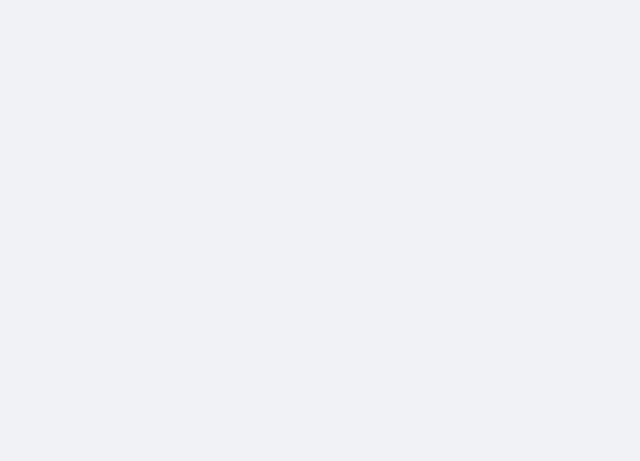
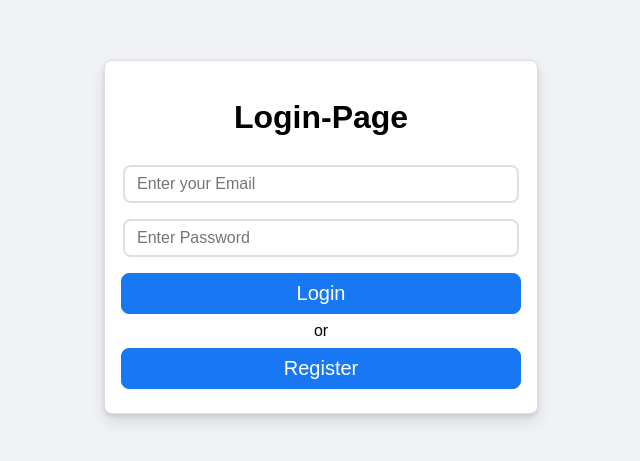
Before and after one commit to horcruxxxx/ADRIXUS, a React (Create React App) app in the folder front-end/: page / in a window 1280 px wide. Shown: the part 163-624 px from the top of the page, without its empty margins (319-959 px from the left). Built offline with nearby package versions, Linux system fonts and the light colour scheme.

Commit message:
App is working perfectly.
now only homepage needs to be deigned to show data of 100 users and hashing of password is remaining.

```diff
--- a/front-end/src/App.js
+++ b/front-end/src/App.js
@@ -11,20 +11,19 @@ function App() {
     <div className="App">
       <Router>
         <Routes>
-          <Route exact path="/" component={(user && user._id) ? {Homepage} : {Login}} />
-          {/* <Route exact path='/' render={() => (
-            user && user._id ? <Homepage setLoginUser={setLoginUser} /> : <Login setLoginUser={setLoginUser}/>
-          )} /> */}
+          <Route exact path="/" element={user && user._id ? <Homepage setLoginUser={setLoginUser}/> : <Login setLoginUser={setLoginUser}/>} />
+          {/* <Route exact path="/" element={(user && user._id) ? {<Homepage/>} : {<Login/>}} /> */}
+
           {/* <Route exact path="/">
             {
               user && user._id ? <Homepage setLoginUser={setLoginUser} /> : <Login setLoginUser={setLoginUser}/>
             }
           </Route> */}
-          <Route path="register" component={Login}/>
+          <Route path="login" element={<Login setLoginUser={setLoginUser}/>}/>
           {/* <Route path="/login">
             <Login setLoginUser={setLoginUser}/>
           </Route> */}
-          <Route path="register" component={Signup}/>
+          <Route path="register" element={<Signup/>}/>
           {/* <Route path="/register">
             <Signup />
           </Route> */}
--- a/front-end/src/components/login/login.js
+++ b/front-end/src/components/login/login.js
@@ -37,7 +37,7 @@ const Login =({setLoginUser})=>{
     return(
         <div className="login">
             <h1>Login-Page</h1>
-            <input type="email" name="email" value={user.email} onChange={handleChange} Placeholder="Enter your Email"></input>
+            <input type="email" name="email" value={user.email} onChange={handleChange} placeholder="Enter your Email"></input>
             <input type="password" name="password" value={user.password} onChange={handleChange} placeholder="Enter Password"></input>
             <div className="button" onClick={login}>Login</div>
             <div> or </div>
--- a/front-end/src/components/signup/signup.js
+++ b/front-end/src/components/signup/signup.js
@@ -27,7 +27,7 @@ const Signup =()=>{
     function register() {
         const { fname, lname, email, password } = user;
         if (fname && lname && email && password) {
-            alert("hogya")
+            // alert("hogya")
           axios
             .post("http://localhost:9002/register", user)
             .then((res) => {
```
